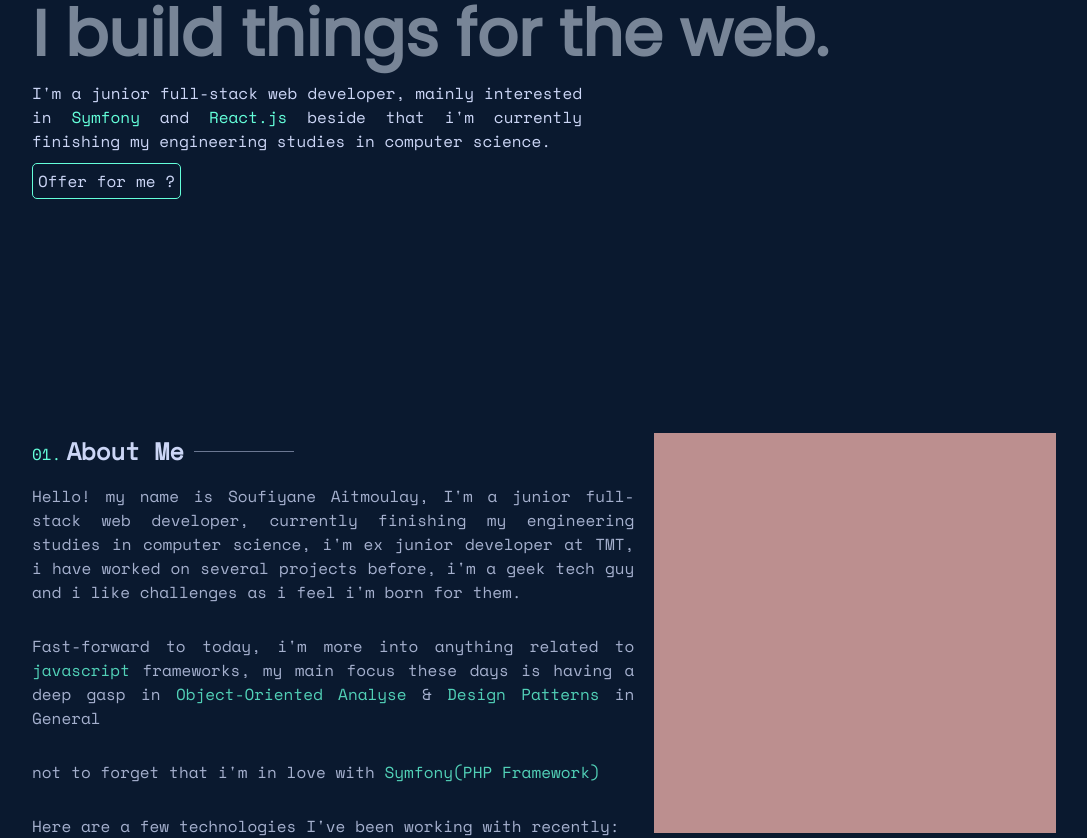
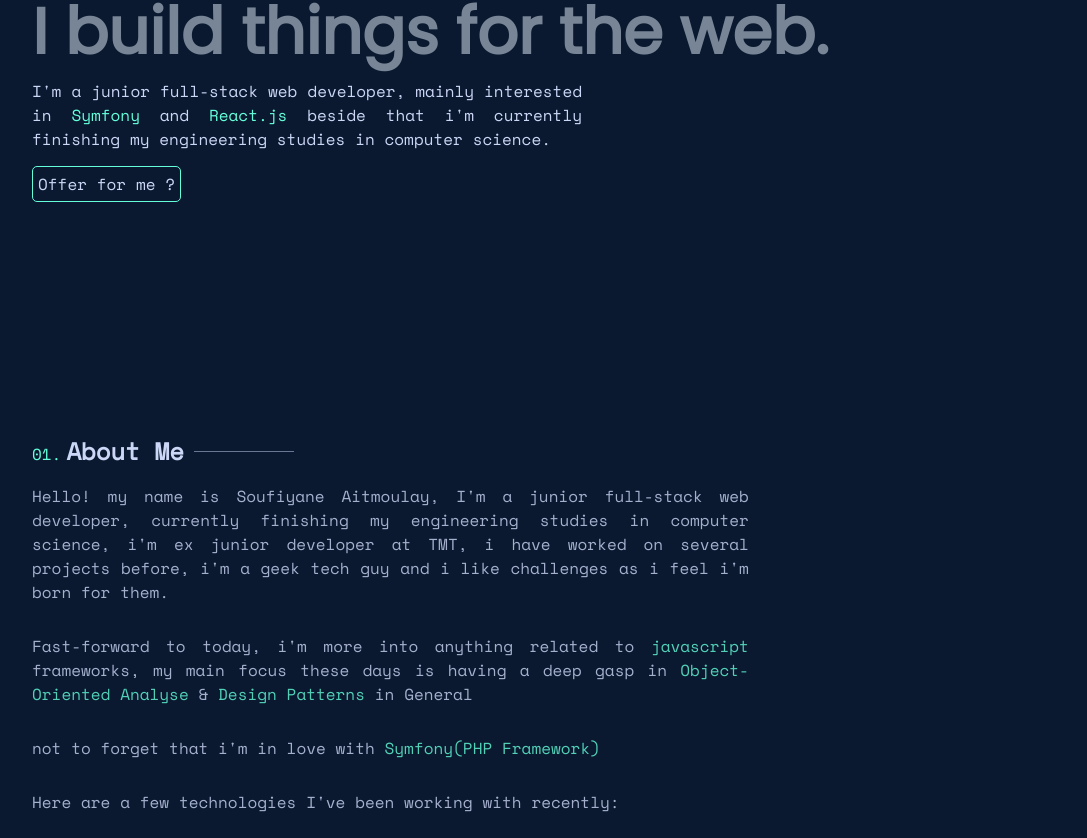
Before and after one commit to soufiiyane/Portfolio, a React (Create React App) app: page / in a window 1280 px wide. Shown: the part 367-1205 px from the top of the page, without its empty margins (96-1183 px from the left). Built offline with nearby package versions, Linux system fonts and the light colour scheme; the HTML template or start-up script is replaced by a standard one.

Commit message:
about update

```diff
--- a/src/assets/css/About.css
+++ b/src/assets/css/About.css
@@ -1,11 +1,9 @@
 .about{
     height: 100vh;
-    display: flex;
-    gap: 20px;
     padding: 0 10%;
 }
 .left-about {
-    width: 60%;
+    width: 100%;
 }
 .left-about .about-headline {
     position: relative;
@@ -37,6 +35,7 @@
     text-align: justify;
     margin-bottom: 30px;
     opacity: .8;
+    max-width: 70%;
 }
 .left-about p > span{
     color: #64ffda;
@@ -68,27 +67,6 @@
     display: flex;
     width: 100%;
     align-items: center;
-    justify-content: center;
-}
-.right-about{
-    width: 40%;
-    background-color: rosybrown;
-    height: 400px;
-}
-
-@media (max-width: 850px){
-    .about{
-        flex-direction: column;
-        align-items: center;
-        height: fit-content;
-    }
-    .left-about{
-        width: 100%;
-    }
-    .right-about{
-        width: 100%;
-        background-color: firebrick;
-    }
 
 }
 @media (max-width: 768px){
@@ -96,5 +74,8 @@
         flex-direction: column;
         justify-content: center;
     }
+    .left-about p{
+        max-width: 100%;
+    }
 
 }
--- a/src/assets/css/Hero.css
+++ b/src/assets/css/Hero.css
@@ -36,7 +36,7 @@
     background-color: transparent;
     border: 1px solid #64ffda;
     border-radius: 5px;
-    margin-top: 10px;
+    margin-top: 15px;
     width: fit-content;
     padding: 5px;
     font-family: 'Space Mono';
--- a/src/components/About.js
+++ b/src/components/About.js
@@ -55,9 +55,6 @@ function About(){
                     </div>
                 </div>
             </div>
-            <div className='right-about'>
-
-            </div>
         </div>
     )
 }
```
